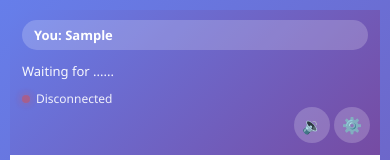
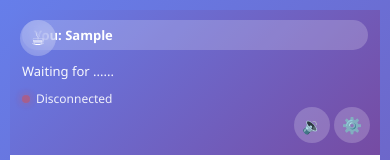
Before and after one commit to onatatmaca/morse-me-please, a React (Vite) app in the folder frontend/: page / in a window 390 px wide. Both pictures are taken after typing "Sample" into the empty fields and a click on the button "Connect". Shown: the top 160 px of the page. Built offline with nearby package versions, Linux system fonts and the light colour scheme; no server answers.

Commit message:
Add Buy Me a Coffee button to support site
Add a coffee button in the top left corner of the status bar that links
to the Buy Me a Coffee page. The button is styled consistently with
other UI elements and includes mobile responsiveness.

```diff
--- a/frontend/src/App.css
+++ b/frontend/src/App.css
@@ -145,6 +145,32 @@ html, body, #root {
   50% {
     opacity: 0.5;
   }
+}
+
+.coffee-btn {
+  position: absolute;
+  top: 12px;
+  left: 16px;
+  background: rgba(255, 255, 255, 0.2);
+  border: none;
+  color: white;
+  font-size: 20px;
+  width: 38px;
+  height: 38px;
+  border-radius: 50%;
+  cursor: pointer;
+  transition: all 0.2s ease;
+  z-index: 50;
+  display: flex;
+  align-items: center;
+  justify-content: center;
+  text-decoration: none;
+  backdrop-filter: blur(10px);
+}
+
+.coffee-btn:hover {
+  background: rgba(255, 255, 255, 0.3);
+  transform: scale(1.1);
 }
 
 .volume-btn,
@@ -365,6 +391,14 @@ html, body, #root {
     align-items: flex-start;
   }
 
+  .coffee-btn {
+    top: 10px;
+    left: 10px;
+    width: 36px;
+    height: 36px;
+    font-size: 18px;
+  }
+
   .volume-btn {
     right: 50px;
     width: 36px;
--- a/frontend/src/App.jsx
+++ b/frontend/src/App.jsx
@@ -326,6 +326,16 @@ export default function App() {
   return (
     <div className="app-container">
       <div className="status-bar">
+        <a
+          href="https://buymeacoffee.com/atmacaonat"
+          target="_blank"
+          rel="noopener noreferrer"
+          className="coffee-btn"
+          title="Support the site"
+        >
+          ☕
+        </a>
+
         <div className="user-info">
           <span className="username">
             You: {username}
```
